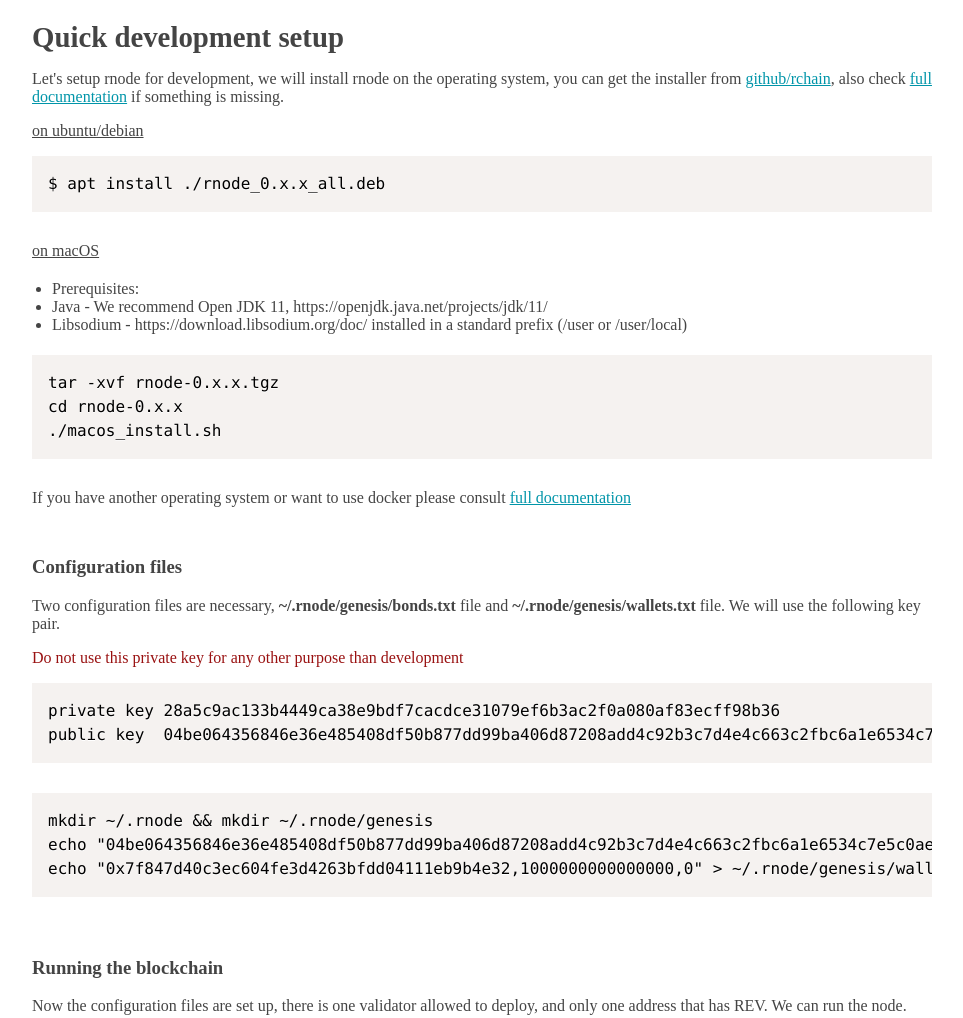
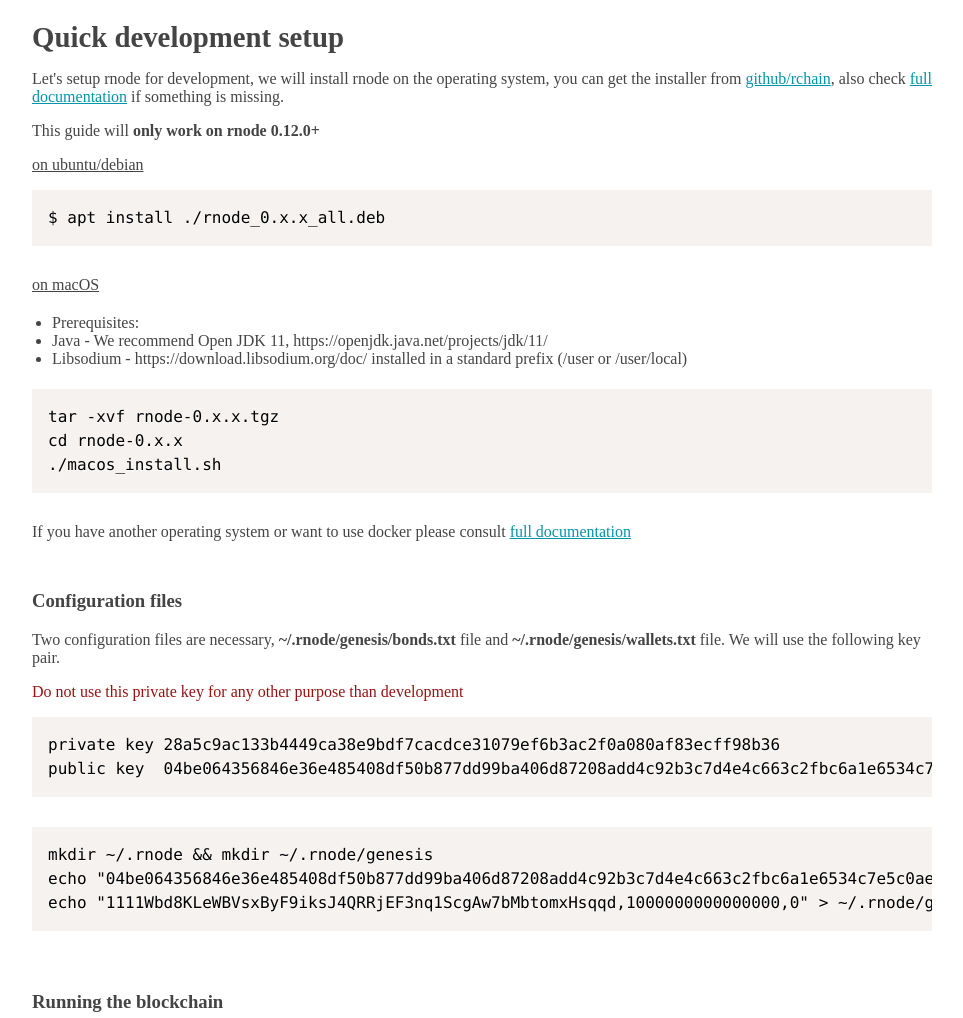
Before and after one commit to rchain/www.rchain.coop, a React app: page developer.html in a window 1280 px wide. Shown: the part 482-1500 px from the top of the page, without its empty margins (32-995 px from the left). Built offline with nearby package versions, Linux system fonts and the light colour scheme; a web font is replaced by a local one.

Commit message:
upgrade quick setup guide for rnode 0.12.0+

```diff
--- a/developer.html
+++ b/developer.html
@@ -128,6 +128,7 @@
                     target="_blank"
                   >full documentation</a> if something is missing.
                 </p>
+                <p>This guide will <b>only work on rnode 0.12.0+</b></p>
                 <p><u>on ubuntu/debian</u></p>
                 <pre class="language-bash"><code class="language-bash">$ apt install ./rnode_0.x.x_all.deb</code></pre>
                 <p><u>on macOS</u></p>
@@ -166,7 +167,7 @@
 public key  04be064356846e36e485408df50b877dd99ba406d87208add4c92b3c7d4e4c663c2fbc6a1e6534c7e5c0aec00b26486fad1daf20079423b7c8ebffbbdff3682b58</code></pre>
                 <pre class="language-bash"><code class="language-bash">mkdir ~/.rnode && mkdir ~/.rnode/genesis
 echo "04be064356846e36e485408df50b877dd99ba406d87208add4c92b3c7d4e4c663c2fbc6a1e6534c7e5c0aec00b26486fad1daf20079423b7c8ebffbbdff3682b58 100000000000" > ~/.rnode/genesis/bonds.txt
-echo "0x7f847d40c3ec604fe3d4263bfdd04111eb9b4e32,1000000000000000,0" > ~/.rnode/genesis/wallets.txt</code></pre>
+echo "1111Wbd8KLeWBVsxByF9iksJ4QRRjEF3nq1ScgAw7bMbtomxHsqqd,1000000000000000,0" > ~/.rnode/genesis/wallets.txt</code></pre>
                 <h3>Running the blockchain</h3>
                 <p>
                   Now the configuration files are set up, there is one validator
```
